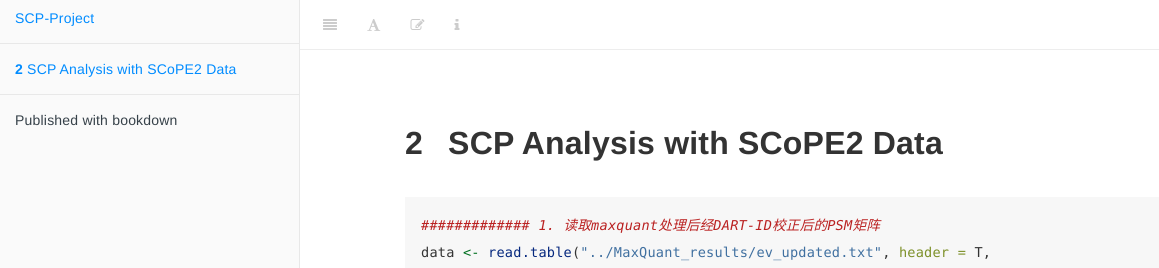
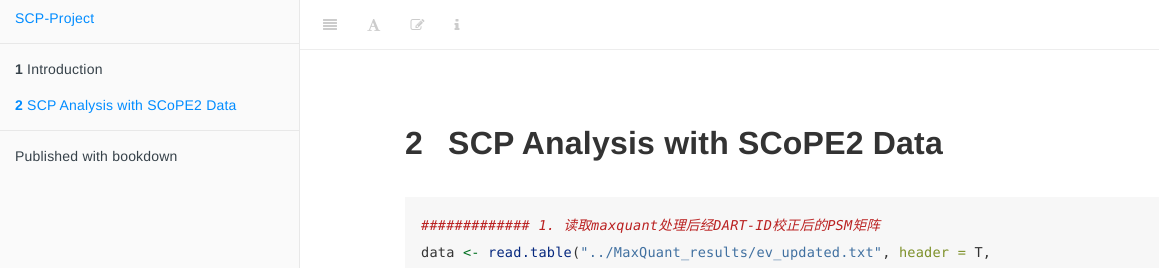
Before and after one commit to Ting-PKU/SCP, a plain HTML site: page scp-analysis-with-scope2-data.html in a window 1280 px wide. Shown: the top 268 px of the page, 0-1159 px from the left. Drawn offline with nearby package versions, Linux system fonts and the light colour scheme.

Commit message:
Update scp-analysis-with-scope2-data.html

```diff
--- a/scp-analysis-with-scope2-data.html
+++ b/scp-analysis-with-scope2-data.html
@@ -135,7 +135,8 @@ code span.wa { color: #60a0b0; font-weight: bold; font-style: italic; } /* Warni
 <li><a href="./">SCP-Project</a></li>
 
 <li class="divider"></li>
-<li class="chapter" data-level="1" data-path=""><a href="#scp-analysis-with-scope2-data"><i class="fa fa-check"></i><b>2</b> SCP Analysis with SCoPE2 Data</a></li>
+<li class="chapter" data-level="1" data-path="index.html"><a href="index.html"><i class="fa fa-check"></i><b>1</b> Introduction<span></span></a></li>
+<li class="chapter" data-level="2" data-path="scp-analysis-with-scope2-data.html"><a href="scp-analysis-with-scope2-data.html"><i class="fa fa-check"></i><b>2</b> SCP Analysis with SCoPE2 Data<span></span></a></li>
 <li class="divider"></li>
 <li><a href="https://github.com/rstudio/bookdown" target="blank">Published with bookdown</a></li>
 
```
